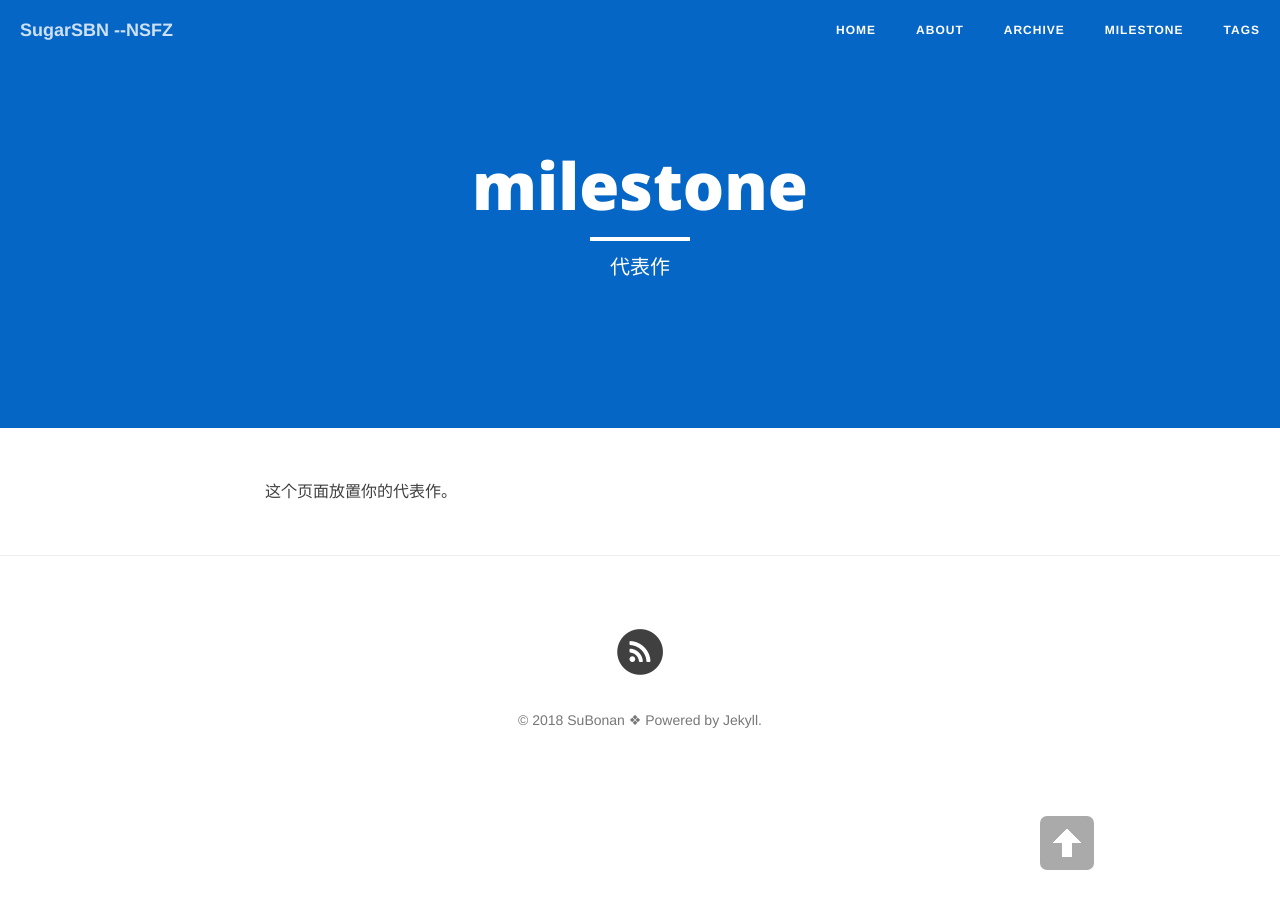
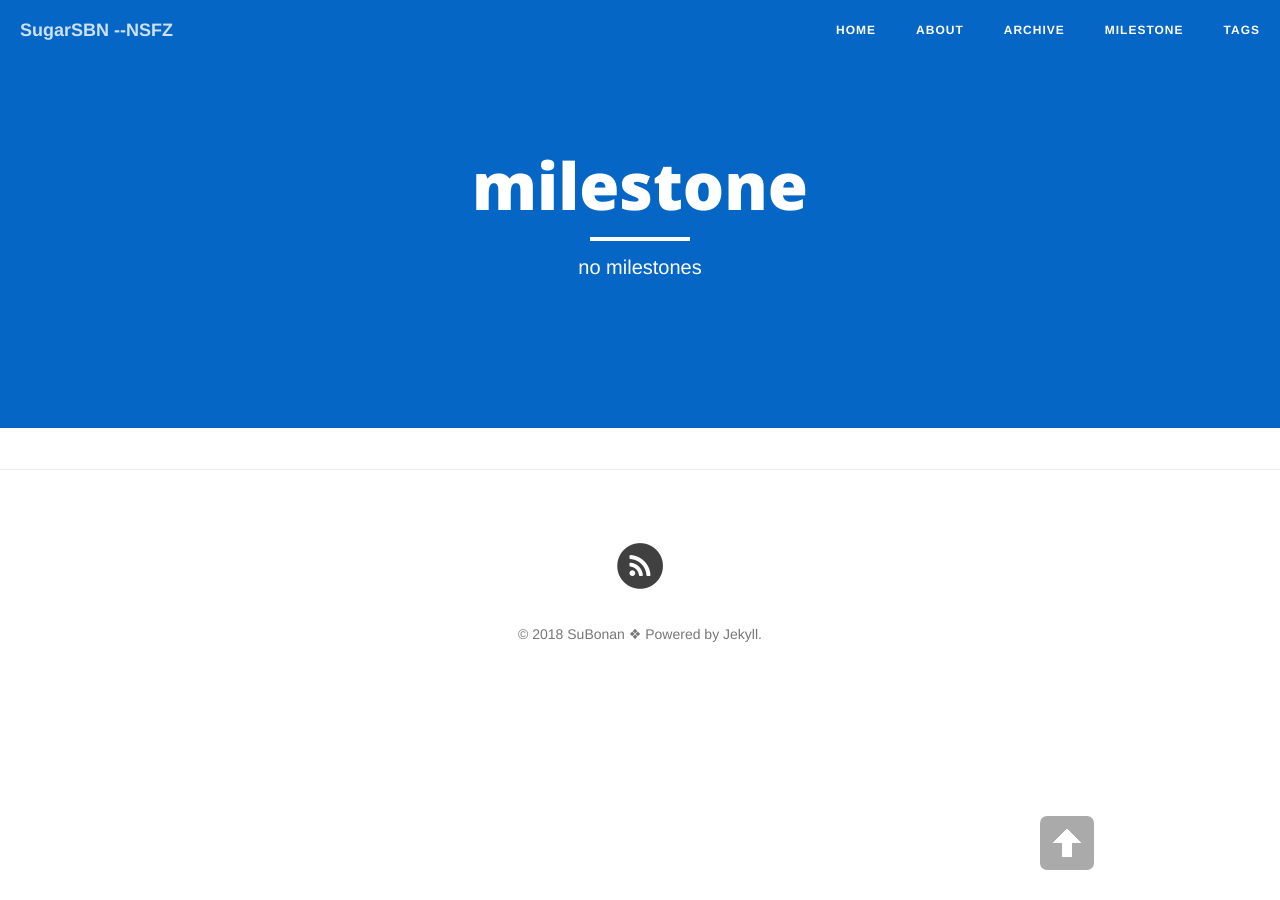
Before and after one commit to SugarSBN/SBN, a Jekyll site: the page built from milestone.md, in a window 1280 px wide. Built offline with Jekyll 4.4.1, drawn with Linux system fonts in a browser that asks for light colours; nearby versions of some CDN libraries.

Commit message:
Update milestone.md

```diff
--- a/milestone.md
+++ b/milestone.md
@@ -1,8 +1,6 @@
 ---
 layout: page
 title: "milestone"
-description: "代表作"
+description: "no milestones"
 header-img: "img/zhihu.jpg"
 ---
-
-这个页面放置你的代表作。
```
